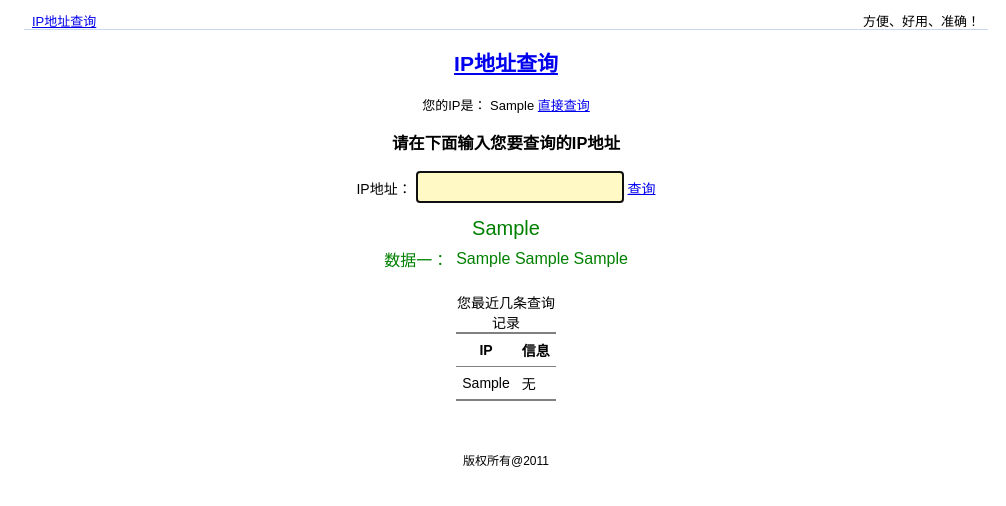
After one commit to kebing/doudoutu, a Django app: template ipinfo/static/templates/ipinfo.html in a window 1280 px wide. The commit adds this page. Shown: the top 506 px of the page, without its empty margins (134-1140 px from the left). Run offline with Django 3.2, Linux system fonts and the light colour scheme; tables that the repository leaves empty hold one stand-in row (values such as "Sample post"); the template is opened without the code that fills it: values that come from a table or form of the project are taken from there, most other values are stand-ins (such as "Sample title", 1, 10 or a date in 2020).

Commit message:
完成第一版本的完善

```diff
--- a/ipinfo/ip/models.py
+++ b/ipinfo/ip/models.py
@@ -7,7 +7,7 @@ from django.utils import encoding
 class Ipv4InfoManager(models.Manager):
     def filter_by_ip(self, ipv4):
         return super(Ipv4InfoManager, self).get_query_set().\
-            filter(start_ip__lte=ipv4, end_ip__gte=ipv4)[:5]
+            filter(start_ip__lte=ipv4, end_ip__gte=ipv4).order_by('-city')[:5]
 
 
 class Ipv4Info(models.Model):
--- a/ipinfo/ip/views.py
+++ b/ipinfo/ip/views.py
@@ -105,4 +105,5 @@ def default(request):
             old_query_history = jsonlib.read(old_query_history)
         except jsonlib.ReadError:
             old_query_history = []
+    new_query_history = old_query_history
     return render_to_response('ipinfo.html', locals())
--- /dev/null
+++ b/ipinfo/static/templates/footer.html
@@ -0,0 +1,7 @@
+<!-- -*-coding:utf-8-*- -->
+
+<div id="footer" class="footer">
+
+  版权所有@2011
+
+</div>
--- /dev/null
+++ b/ipinfo/static/templates/header.html
@@ -0,0 +1,22 @@
+<!-- -*-coding:utf-8-*- -->
+
+<div id="header" class="header">
+
+  <div class="left">
+    <nobr>
+      <a href="/">IP地址查询</a>
+    </nobr>
+  </div>
+
+  <div class="middle">
+    <nobr>
+    </nobr>
+  </div>
+
+  <div class="right">
+    <nobr>
+      方便、好用、准确！
+    </nobr>
+  </div>
+
+</div>
--- /dev/null
+++ b/ipinfo/static/templates/ipinfo.css
@@ -0,0 +1,122 @@
+/* -*-coding:utf-8-*- */
+
+body
+{
+    font-family: Arial,Helvetica,sans-serif;
+    font-size: 14px;
+}
+
+/* --- header section --- */
+
+.header
+{
+    padding: 3px 8px 0;
+    margin:0 auto;              /*居中作用*/
+    height: 18px;
+    border-bottom: 1px solid #C9D7F1;
+    font-size: 13px;
+    width: 75%;
+}
+
+.header .left
+{
+    float: left;
+}
+
+.header .right
+{
+    float: right;
+    text-align: right;
+}
+
+h2
+{
+    text-align: center;
+}
+
+.footer
+{
+    margin-top: 50px;
+    text-align: center;
+    font-size: 12px;
+}
+
+/* 查询结果信息区 */
+
+.ipinfo_data
+{
+    /* width: 500px; */
+    /* margin: auto; */
+    color: green;
+    /* background: #C9D7F1; */
+    text-align: center;
+}
+
+.ipinfo_data table
+{
+    margin-left: auto;
+    margin-right: auto;
+    text-align: left;
+    font-size: 16px;
+}
+
+.ipinfo_data table caption
+{
+    font-size: 20px;
+}
+
+
+/* 查询输入区 */
+
+.query_box
+{
+    /* margin: auto; */
+    /* width: 50%; */
+    /*background: #C9D7F1;*/
+    text-align: center;
+}
+
+.query_box a
+{
+}
+
+.query_box input
+{
+    width: 200px;
+    height: 26px;
+    font-size: 20px;
+    font-weight: 700;
+    background: none repeat scroll 0 0 #FFFAC5;
+    border: 2px solid #FFAF05;
+}
+
+.query_box .error_msg
+{
+    color: red;
+    font-size: 13px;
+}
+
+.query_box .ip_client
+{
+    font-size: 13px;
+}
+
+/* 查询历史区 */
+
+.query_history
+{
+    /*background: #C9D7F1;*/
+    text-align: center;
+}
+
+.query_history table
+{
+    margin-left: auto;
+    margin-right: auto;
+    text-align: left;
+}
+
+.query_history table th
+{
+    text-align: center;
+}
--- a/ipinfo/static/templates/ipinfo.html
+++ b/ipinfo/static/templates/ipinfo.html
@@ -3,6 +3,7 @@
   <head>
     <meta http-equiv="content-type" content="text/html; charset=utf-8">
     <title>IP地址查询</title>
+    <style type="text/css"><!--{% include "ipinfo.css" %}--></style>
   </head>
 
   <body>
@@ -56,11 +57,11 @@
 
     <p/>
 
-    {% if old_query_history != None %}
+    {% if new_query_history != None %}
     <div class="query_history">
       <!--h4>您的历史查询记录</h4> <a href='#' onclick=''>清空</a-->
       <!--ul>
-        {% for ip,loc in old_query_history %}
+        {% for ip,loc in new_query_history %}
         <li>{{ ip }} {{ loc|default:'无结果' }}</li>
         {% endfor %}
       </ul-->
@@ -69,7 +70,7 @@
         <thead>
           <tr><th>IP</th><th>信息</th></tr>
         </thead>
-        {% for ip,loc in old_query_history %}
+        {% for ip,loc in new_query_history %}
         <tr>
           <td>{{ ip }}</td>
           <td>{{ loc|default:'无' }}</td>
@@ -81,7 +82,6 @@
 
     {% include "footer.html" %}
 
-    <style type="text/css"><!--{% include "ipinfo.css" %}--></style>
     <script language="javascript"><!--{% include "ipinfo.js" %}--></script>
 
   </body>
--- /dev/null
+++ b/ipinfo/static/templates/ipinfo.js
@@ -0,0 +1,49 @@
+// -*-coding:utf-8-*-
+
+function check_and_go()
+{
+    ip_box = document.getElementById('query_box_ip');
+    ip = ip_box.value;
+
+    // 正确性检查
+    format_is_ok = false;
+    error_message = '';
+    if(ip == '') {
+        format_is_ok = false;
+        error_message = '请输入IP地址后再点击查询按钮';
+    } else {
+        if(/[0-9]/.test(ip)) {  // 全为数字，合法
+            format_is_ok = true;
+            error_message = '';
+        } else if(/[0-9.]/.test(ip)) { // 点分十进制，解析各段
+            ip_array = ip.split(".");
+            format_is_ok = (
+                (ip_array.length == 4) &&
+                    ((ip_array[0].length != 0) && (ip_array[0] >= 0) && (ip_array[0] <= 255)) &&
+                    ((ip_array[1].length != 0) && (ip_array[1] >= 0) && (ip_array[1] <= 255)) &&
+                    ((ip_array[2].length != 0) && (ip_array[2] >= 0) && (ip_array[2] <= 255)) &&
+                    ((ip_array[3].length != 0) && (ip_array[3] >= 0) && (ip_array[3] <= 255))
+            );
+            error_message = '请输入正确的IP地址';
+        } else {
+            format_is_ok = false;
+            error_message = '请输入正确的IP地址';
+        }
+    }
+
+    error_msg = document.getElementById('query_box_error_msg');
+    if(format_is_ok) {
+        error_msg.style.display = 'none';
+        error_msg.innerHTML = '';
+        document.location='/ip/' + ip;
+    } else {
+        error_msg.style.display = '';
+        error_msg.innerHTML = error_message;
+        ip_box.focus();
+        ip_box.select();
+    }
+    return false;
+}
+
+// 页面加载后，聚焦到输入框。
+ip_box = document.getElementById('query_box_ip').focus();
```
